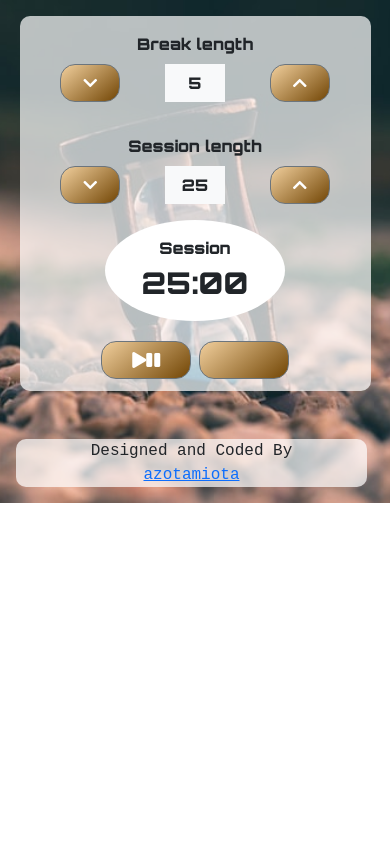
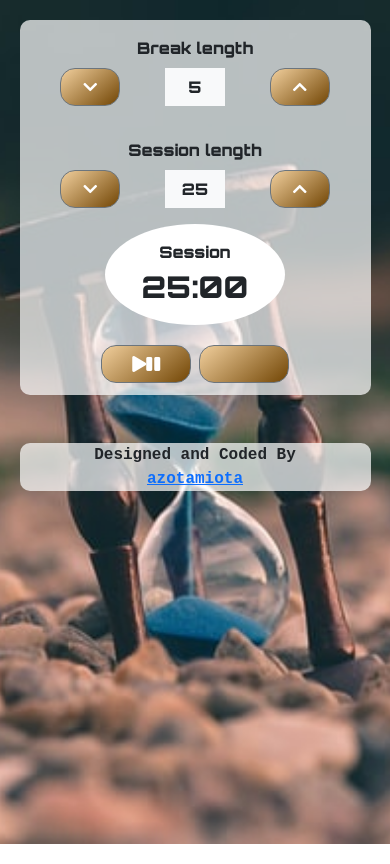
Before and after one commit to azotamiota/work-break-timer, a React app: page / in a window 390 px wide. Built offline with nearby package versions, Linux system fonts and the light colour scheme; some icons are missing.

Commit message:
responsive

```diff
--- a/src/Timer.css
+++ b/src/Timer.css
@@ -1,7 +1,10 @@
+body, html {
+  height: 100%;
+}
+
 body {
-  background-image: url('./images/hourglass.jpg');
-  background-repeat: no-repeat;
-  background-size:cover;
+  background: url('./images/hourglass.jpg') no-repeat;
+  background-size: cover;
   background-position: center;
 }
 .timer-text {
@@ -10,6 +13,7 @@ body {
 .container, footer{
   width: 90vw;
   max-width: 768px;
+  margin-top: 20px;
   /* border: 5px solid white; */
   background-color:rgba(255, 255, 255, 0.7);
   border-radius: 10px;
@@ -44,8 +48,13 @@ body {
     /* transition: all 0.3s cubic-bezier(0.02, 0.01, 0.47, 1); */
 }
 footer {
-
+  max-width: 425px;
   font-family: monospace;
-  margin-top: 15px;
+  font-weight: bold;
   text-align: center;
 }
+@media only screen and (min-width: 768px) {
+  .container {
+    margin-top: 50px;
+  }
+}
--- a/src/Timer.js
+++ b/src/Timer.js
@@ -116,7 +116,7 @@ function Timer() {
 
   return (
     <>
-      <div className="container mt-3 mb-5 ms-auto me-auto p-2">
+      <div className="container mb-5 ms-auto me-auto p-2">
         <div
           id="break-label"
           className="row timer-text justify-content-center p-2"
@@ -208,7 +208,7 @@ function Timer() {
           src="https://raw.githubusercontent.com/freeCodeCamp/cdn/master/build/testable-projects-fcc/audio/BeepSound.wav"
         />
       </div>
-      <footer id="copyright" className='m-3'>
+      <footer id="copyright" className='ms-auto me-auto'>
         Designed and Coded By
         <br />
         <a href="https://azotamiota.github.io">azotamiota</a>
```
